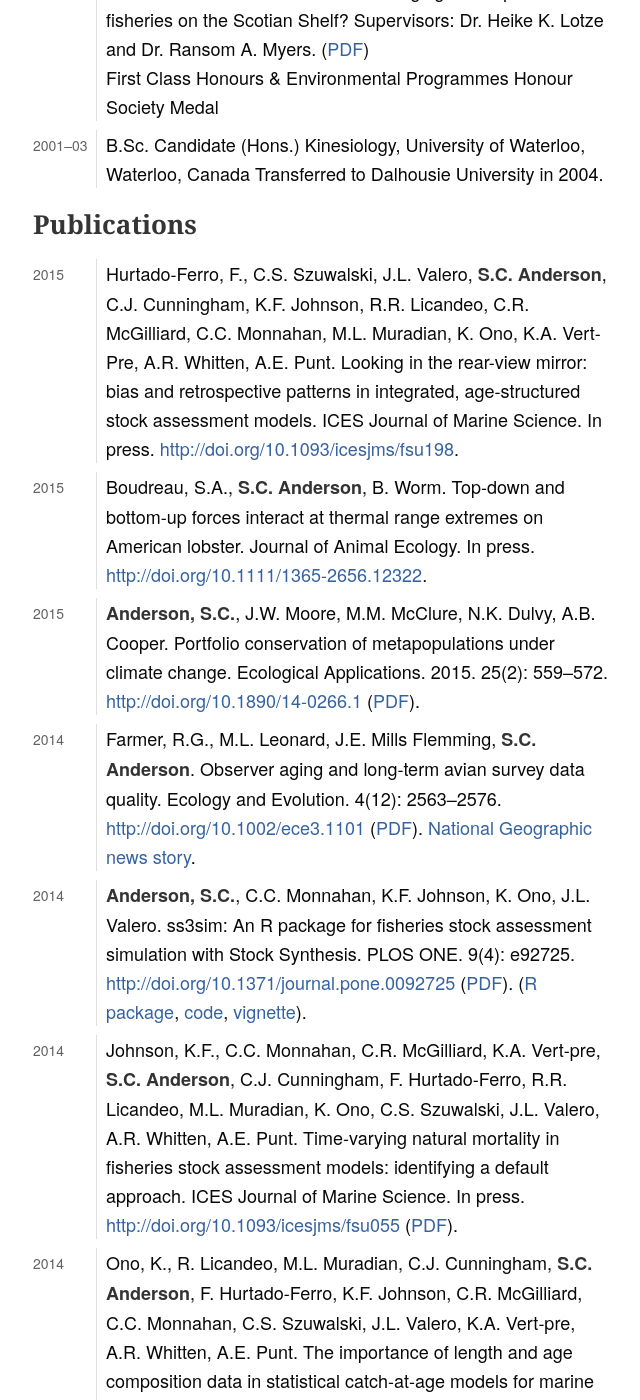
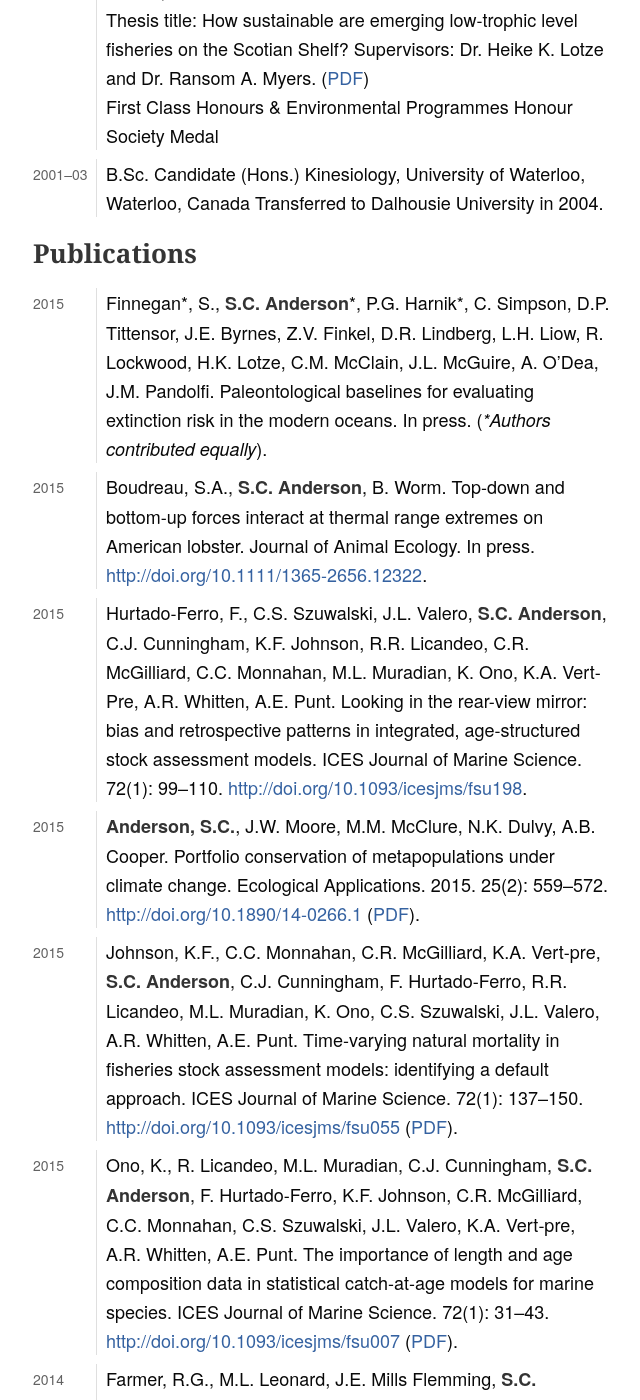
Before and after one commit to seananderson/seananderson.ca, a Jekyll site: the page built from cv.html, in a window 1280 px wide and 1400 px high, scrolled down 753 px. Shown: the whole window, without its empty margins (317-957 px from the left). Built offline with Jekyll 4.4.1, drawn with Linux system fonts in a browser that asks for light colours; Markdown is read by kramdown in place of the engine named in the settings; comment, search, counter and statistics services are not loaded; some of the changed text lies outside the part shown.

Commit message:
CV tweaks

```diff
--- a/cv.html
+++ b/cv.html
@@ -22,13 +22,22 @@ title: seananderson.ca
 <h1 id="publications">Publications</h1>
 <dl>
 <dt>2015</dt>
-<dd>Hurtado-Ferro, F., C.S. Szuwalski, J.L. Valero, <strong>S.C. Anderson</strong>, C.J. Cunningham, K.F. Johnson, R.R. Licandeo, C.R. McGilliard, C.C. Monnahan, M.L. Muradian, K. Ono, K.A. Vert-Pre, A.R. Whitten, A.E. Punt. Looking in the rear-view mirror: bias and retrospective patterns in integrated, age-structured stock assessment models. ICES Journal of Marine Science. In press. <a href="http://doi.org/10.1093/icesjms/fsu198" class="uri">http://doi.org/10.1093/icesjms/fsu198</a>.
+<dd>Finnegan*, S., <strong>S.C. Anderson</strong>*, P.G. Harnik*, C. Simpson, D.P. Tittensor, J.E. Byrnes, Z.V. Finkel, D.R. Lindberg, L.H. Liow, R. Lockwood, H.K. Lotze, C.M. McClain, J.L. McGuire, A. O’Dea, J.M. Pandolfi. Paleontological baselines for evaluating extinction risk in the modern oceans. In press. (<em>*Authors contributed equally</em>).
 </dd>
 <dt>2015</dt>
 <dd>Boudreau, S.A., <strong>S.C. Anderson</strong>, B. Worm. Top-down and bottom-up forces interact at thermal range extremes on American lobster. Journal of Animal Ecology. In press. <a href="http://doi.org/10.1111/1365-2656.12322" class="uri">http://doi.org/10.1111/1365-2656.12322</a>.
 </dd>
 <dt>2015</dt>
+<dd>Hurtado-Ferro, F., C.S. Szuwalski, J.L. Valero, <strong>S.C. Anderson</strong>, C.J. Cunningham, K.F. Johnson, R.R. Licandeo, C.R. McGilliard, C.C. Monnahan, M.L. Muradian, K. Ono, K.A. Vert-Pre, A.R. Whitten, A.E. Punt. Looking in the rear-view mirror: bias and retrospective patterns in integrated, age-structured stock assessment models. ICES Journal of Marine Science. 72(1): 99–110. <a href="http://doi.org/10.1093/icesjms/fsu198" class="uri">http://doi.org/10.1093/icesjms/fsu198</a>.
+</dd>
+<dt>2015</dt>
 <dd><strong>Anderson, S.C.</strong>, J.W. Moore, M.M. McClure, N.K. Dulvy, A.B. Cooper. Portfolio conservation of metapopulations under climate change. Ecological Applications. 2015. 25(2): 559–572. <a href="http://doi.org/10.1890/14-0266.1" class="uri">http://doi.org/10.1890/14-0266.1</a> (<a href="https://dl.dropboxusercontent.com/u/254940/papers/Anderson_etal_2014_salmon_portfolios.pdf">PDF</a>).
+</dd>
+<dt>2015</dt>
+<dd>Johnson, K.F., C.C. Monnahan, C.R. McGilliard, K.A. Vert-pre, <strong>S.C. Anderson</strong>, C.J. Cunningham, F. Hurtado-Ferro, R.R. Licandeo, M.L. Muradian, K. Ono, C.S. Szuwalski, J.L. Valero, A.R. Whitten, A.E. Punt. Time-varying natural mortality in fisheries stock assessment models: identifying a default approach. ICES Journal of Marine Science. 72(1): 137–150. <a href="http://doi.org/10.1093/icesjms/fsu055" class="uri">http://doi.org/10.1093/icesjms/fsu055</a> (<a href="http://icesjms.oxfordjournals.org/content/early/2014/04/09/icesjms.fsu055.full.pdf?keytype=ref&amp;ijkey=NEXmZIkz3289u3z">PDF</a>).
+</dd>
+<dt>2015</dt>
+<dd>Ono, K., R. Licandeo, M.L. Muradian, C.J. Cunningham, <strong>S.C. Anderson</strong>, F. Hurtado-Ferro, K.F. Johnson, C.R. McGilliard, C.C. Monnahan, C.S. Szuwalski, J.L. Valero, K.A. Vert-pre, A.R. Whitten, A.E. Punt. The importance of length and age composition data in statistical catch-at-age models for marine species. ICES Journal of Marine Science. 72(1): 31–43. <a href="http://doi.org/10.1093/icesjms/fsu007" class="uri">http://doi.org/10.1093/icesjms/fsu007</a> (<a href="https://dl.dropboxusercontent.com/u/254940/papers/Ono_etal_2014_importance_of_length_and_age_composition_data.pdf">PDF</a>).
 </dd>
 <dt>2014</dt>
 <dd>Farmer, R.G., M.L. Leonard, J.E. Mills Flemming, <strong>S.C. Anderson</strong>. Observer aging and long-term avian survey data quality. Ecology and Evolution. 4(12): 2563–2576. <a href="http://doi.org/10.1002/ece3.1101" class="uri">http://doi.org/10.1002/ece3.1101</a> (<a href="http://onlinelibrary.wiley.com/doi/10.1002/ece3.1101/pdf">PDF</a>). <a href="http://news.nationalgeographic.com/news/2014/08/140805-aging-birders-breeding-bird-survey-volunteers-science/">National Geographic news story</a>.
@@ -41,12 +50,6 @@ title: seananderson.ca
 <div class="altmetric-embed" data-badge-type="1" data-doi="10.1371/journal.pone.0092725">
 
 </div>
-</dd>
-<dt>2014</dt>
-<dd>Johnson, K.F., C.C. Monnahan, C.R. McGilliard, K.A. Vert-pre, <strong>S.C. Anderson</strong>, C.J. Cunningham, F. Hurtado-Ferro, R.R. Licandeo, M.L. Muradian, K. Ono, C.S. Szuwalski, J.L. Valero, A.R. Whitten, A.E. Punt. Time-varying natural mortality in fisheries stock assessment models: identifying a default approach. ICES Journal of Marine Science. In press. <a href="http://doi.org/10.1093/icesjms/fsu055" class="uri">http://doi.org/10.1093/icesjms/fsu055</a> (<a href="http://icesjms.oxfordjournals.org/content/early/2014/04/09/icesjms.fsu055.full.pdf?keytype=ref&amp;ijkey=NEXmZIkz3289u3z">PDF</a>).
-</dd>
-<dt>2014</dt>
-<dd>Ono, K., R. Licandeo, M.L. Muradian, C.J. Cunningham, <strong>S.C. Anderson</strong>, F. Hurtado-Ferro, K.F. Johnson, C.R. McGilliard, C.C. Monnahan, C.S. Szuwalski, J.L. Valero, K.A. Vert-pre, A.R. Whitten, A.E. Punt. The importance of length and age composition data in statistical catch-at-age models for marine species. ICES Journal of Marine Science. In press. <a href="http://doi.org/10.1093/icesjms/fsu007" class="uri">http://doi.org/10.1093/icesjms/fsu007</a> (<a href="https://dl.dropboxusercontent.com/u/254940/papers/Ono_etal_2014_importance_of_length_and_age_composition_data.pdf">PDF</a>).
 </dd>
 <dt>2014</dt>
 <dd>O’Regan, S.M., W.J. Palen, <strong>S.C. Anderson</strong>. Climate warming mediates negative impacts of rapid pond drying for three amphibian species. Ecology. 95(4): 845–855. <a href="http://doi.org/10.1890/13-0916.1" class="uri">http://doi.org/10.1890/13-0916.1</a> (<a href="http://www.esajournals.org/doi/pdf/10.1890/13-0916.1">PDF</a>). <a href="http://www.esajournals.org/userimages/ContentEditor/1398099670397/i0012-9658-95-4-cov.pdf">Cover Article</a>.
@@ -190,11 +190,11 @@ title: seananderson.ca
 </dl>
 <h1 id="teaching">Teaching</h1>
 <dl>
+<dt>2014–15</dt>
+<dd>Developed self-directed lecture and exercises on ggplot2 for FISH 554: Beautiful graphics in R, School of Aquatic and Fishery Sciences, University of Washington, Seattle, WA, United States.<br /> <a href="http://seananderson.ca/ggplot2-FISH554/" class="uri">http://seananderson.ca/ggplot2-FISH554/</a>
+</dd>
 <dt>2013–14</dt>
 <dd>Organizer of Stats Beerz — a statistical help group attended by graduate students and postdocs primarily in the Earth to Oceans research group, but also the wider SFU Biology and Geography Departments, and the School of Resource and Environmental Management (REM).
-</dd>
-<dt>2014</dt>
-<dd>Developed self-directed lecture and exercises on ggplot2 for FISH 554: Beautiful graphics in R, School of Aquatic and Fishery Sciences, University of Washington, Seattle, WA, United States.<br /> <a href="https://github.com/seananderson/ggplot2-FISH554" class="uri">https://github.com/seananderson/ggplot2-FISH554</a>
 </dd>
 <dt>2013</dt>
 <dd>Two-part workshop on data manipulation for Stats Beerz and Earth to Oceans groups at Simon Fraser University with approximately 25 participants. An introduction to plyr, advanced concepts with plyr and function debugging, and an introduction to dplyr.<br /> <a href="https://github.com/seananderson/plyr-statsbeerz" class="uri">https://github.com/seananderson/plyr-statsbeerz</a>
```
Also changed, not shown: other parts of cv.html (+4 -10 lines), AndersonCV.txt (+46 -50 lines), cv-pandoc.md (+23 -30 lines), 1 other file.
